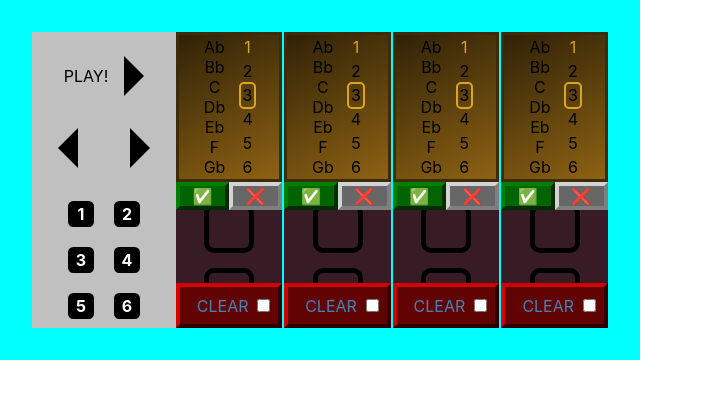
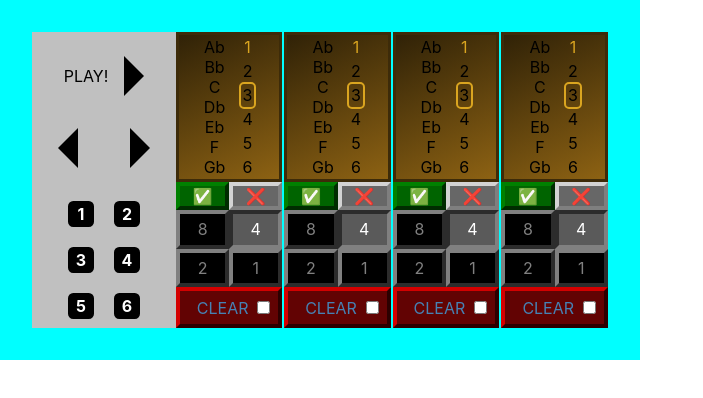
Before and after one commit to mar10outof10/syntho, a React (Create React App) app: page / in a window 1280 px wide. Shown: the top 398 px of the page, without its empty margins (0-703 px from the left). Built offline with nearby package versions, Linux system fonts and the light colour scheme.

Commit message:
Styled note buttons

```diff
--- a/src/components/SynthBeat/SynthBeatOverlay/SynthBeatOverlay.js
+++ b/src/components/SynthBeat/SynthBeatOverlay/SynthBeatOverlay.js
@@ -31,6 +31,25 @@ const ClearButton = ({beatState, beatDispatch}) => {
   )
 }
 
+const DurationSelect = ({beatState, beatDispatch}) => {
+  return (
+    <div className='durationSelect'>
+      <div className='durationSelect__button durationSelect__eigthNote synthBeatOverlay__button'>
+        8
+      </div>
+      <div className='durationSelect__button durationSelect__button__active durationSelect__quarterNote synthBeatOverlay__button'>
+        4
+      </div>
+      <div className='durationSelect__button durationSelect__halfNote synthBeatOverlay__button'>
+        2
+      </div>
+      <div className='durationSelect__button durationSelect__wholeNote synthBeatOverlay__button'>
+        1
+      </div>
+    </div>
+  )
+}
+
 const SynthBeatOverlay = ({ beatState, beatDispatch }) => {
   return (
     <div className="synthBeatOverlay">
@@ -40,7 +59,7 @@ const SynthBeatOverlay = ({ beatState, beatDispatch }) => {
           <ConfirmButton />
           <CancelButton />
         </div>
-        <div className="synthBeatOverlay__durationSelect"></div>
+        <DurationSelect />
         <ClearButton />
       </div>
     </div>
--- a/src/main.css
+++ b/src/main.css
@@ -159,6 +159,26 @@ html {
   background: rgb(103, 103, 103);
 }
 
+.durationSelect {
+  flex: 7;
+  display: grid;
+  grid-template-columns: 1fr 1fr;
+  grid-template-rows: 1fr 1fr;
+}
+.durationSelect__button {
+  border: grey outset 4px;
+  background: black;
+  color: grey;
+  display: flex;
+  align-items: center;
+  justify-content: center;
+}
+.durationSelect__button__active {
+  border-style: inset;
+  background: rgb(90, 90, 90);
+  color: white;
+}
+
 .clearButton {
   flex: 3;
   gap: 5px;
--- a/src/sass/components/SynthBeat/SynthBeatOverlay/_synthBeatOverlay.scss
+++ b/src/sass/components/SynthBeat/SynthBeatOverlay/_synthBeatOverlay.scss
@@ -46,6 +46,29 @@
   background: rgb(103, 103, 103);
 }
 
+.durationSelect {
+  flex: 7;
+  display: grid;
+  grid-template-columns: 1fr 1fr;
+  grid-template-rows: 1fr 1fr;
+
+  &__button {
+    border: grey outset 4px;
+    background: black;
+    color: grey;
+    display: flex;
+    align-items: center;
+    justify-content: center;
+
+    &__active {
+      border-style: inset;
+      background: rgb(90, 90, 90);
+      color: white;
+    }
+  }
+
+}
+
 .clearButton {
   flex: 3;
   gap: 5px;
```
